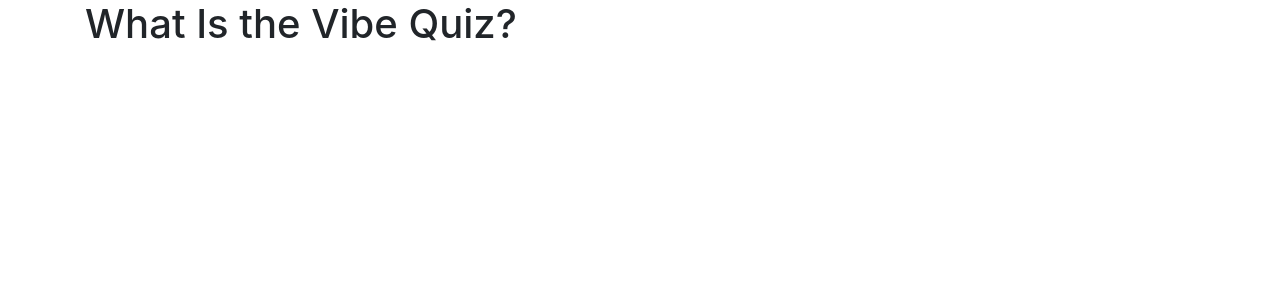
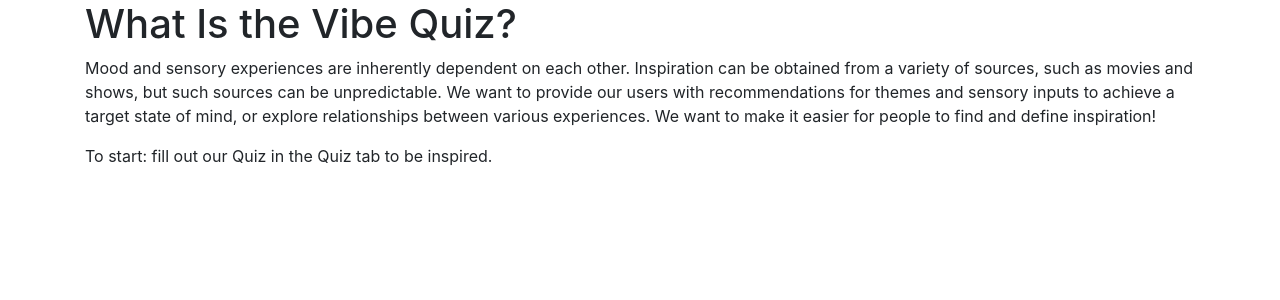
Before and after one commit to HN67/vibe, a Flask app: page / in a window 1280 px wide. Shown: the part 56-356 px from the top of the page. Run offline with Flask 2, Linux system fonts and the light colour scheme; some libraries are stand-ins or nearby versions.

Commit message:
filled in "what is the vibe quiz?"

```diff
--- a/site/templates/index.html
+++ b/site/templates/index.html
@@ -3,6 +3,12 @@
 {% block content %}
 <div>
     <h1>{% block title %} What Is the Vibe Quiz?{% endblock %}</h1>
-    <p></p>
+    <p>{% block body1 %} Mood and sensory experiences are inherently dependent on each other.
+        Inspiration can be obtained from a variety of sources, such as movies and shows, but such sources can be unpredictable.
+        We want to provide our users with recommendations for themes and sensory inputs to achieve a target state of mind, or explore relationships between various experiences.
+        We want to make it easier for people to find and define inspiration!
+        {% endblock %}</p>
+    <p>{% block body2 %} To start: fill out our Quiz in the Quiz tab to be inspired.
+        {% endblock %}</p>
 </div>
 {% endblock %}
```
